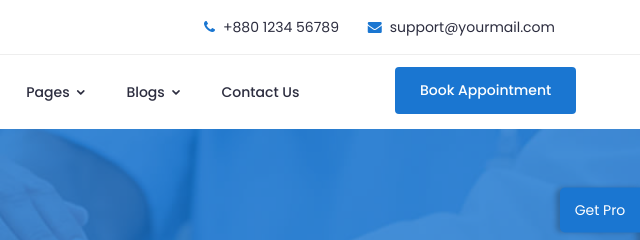
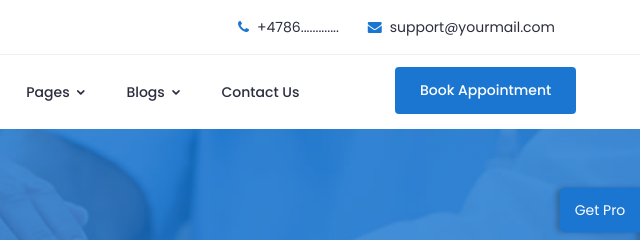
Before and after one commit to Moha-Ahmed1/htms-Css, a plain HTML site: page blog-single.html in a window 1280 px wide. Shown: the top 240 px of the page, 640-1280 px from the left. Drawn offline with Linux system fonts and the light colour scheme; a script that the page names is missing.

Commit message:
number change

```diff
--- a/blog-single.html
+++ b/blog-single.html
@@ -96,7 +96,7 @@
 						<div class="col-lg-6 col-md-7 col-12">
 							<!-- Top Contact -->
 							<ul class="top-contact">
-								<li><i class="fa fa-phone"></i>+880 1234 56789</li>
+								<li><i class="fa fa-phone"></i>+4786.............</li>
 								<li><i class="fa fa-envelope"></i><a href="mailto:support@yourmail.com">support@yourmail.com</a></li>
 							</ul>
 							<!-- End Top Contact -->
```
